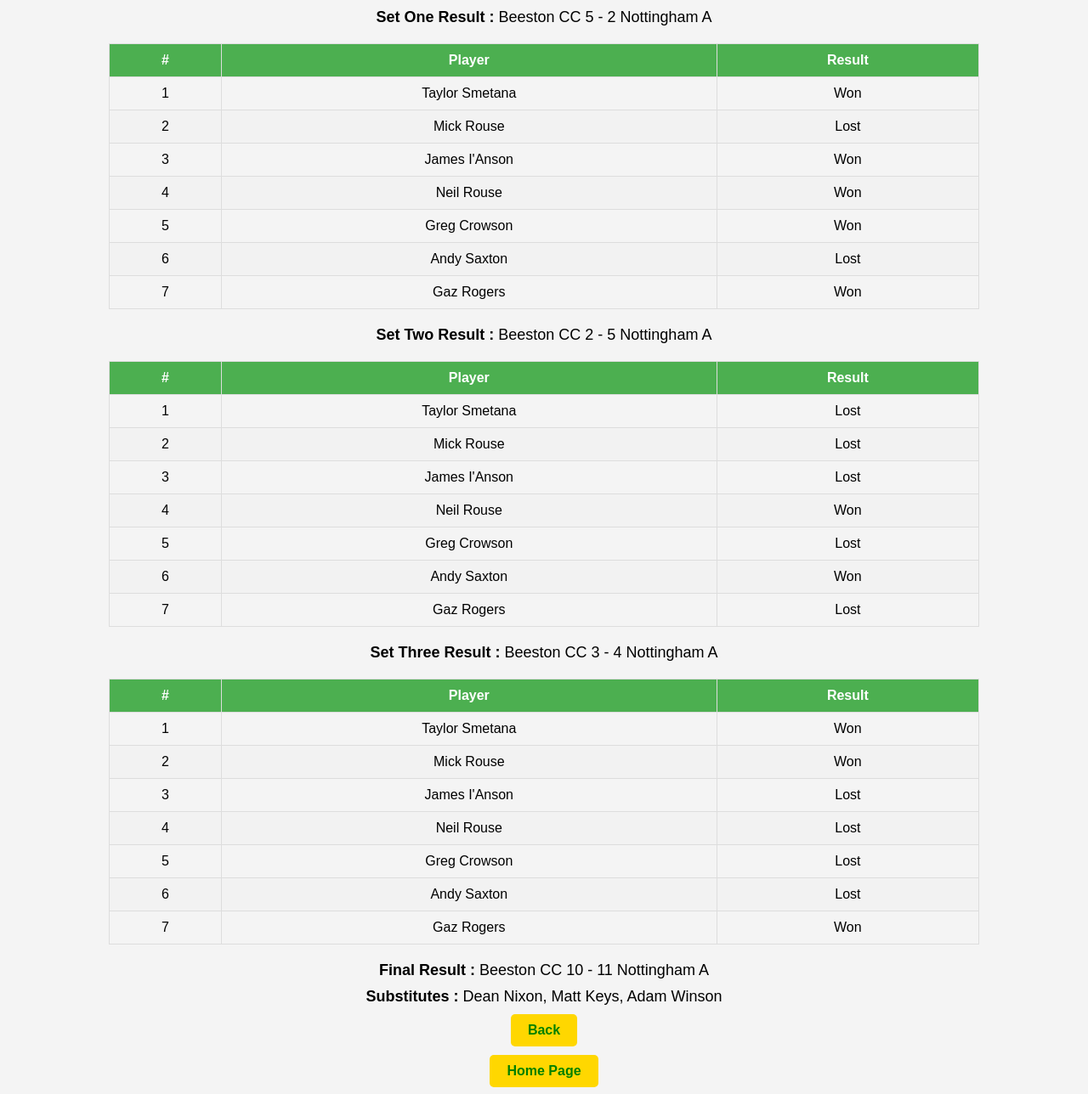
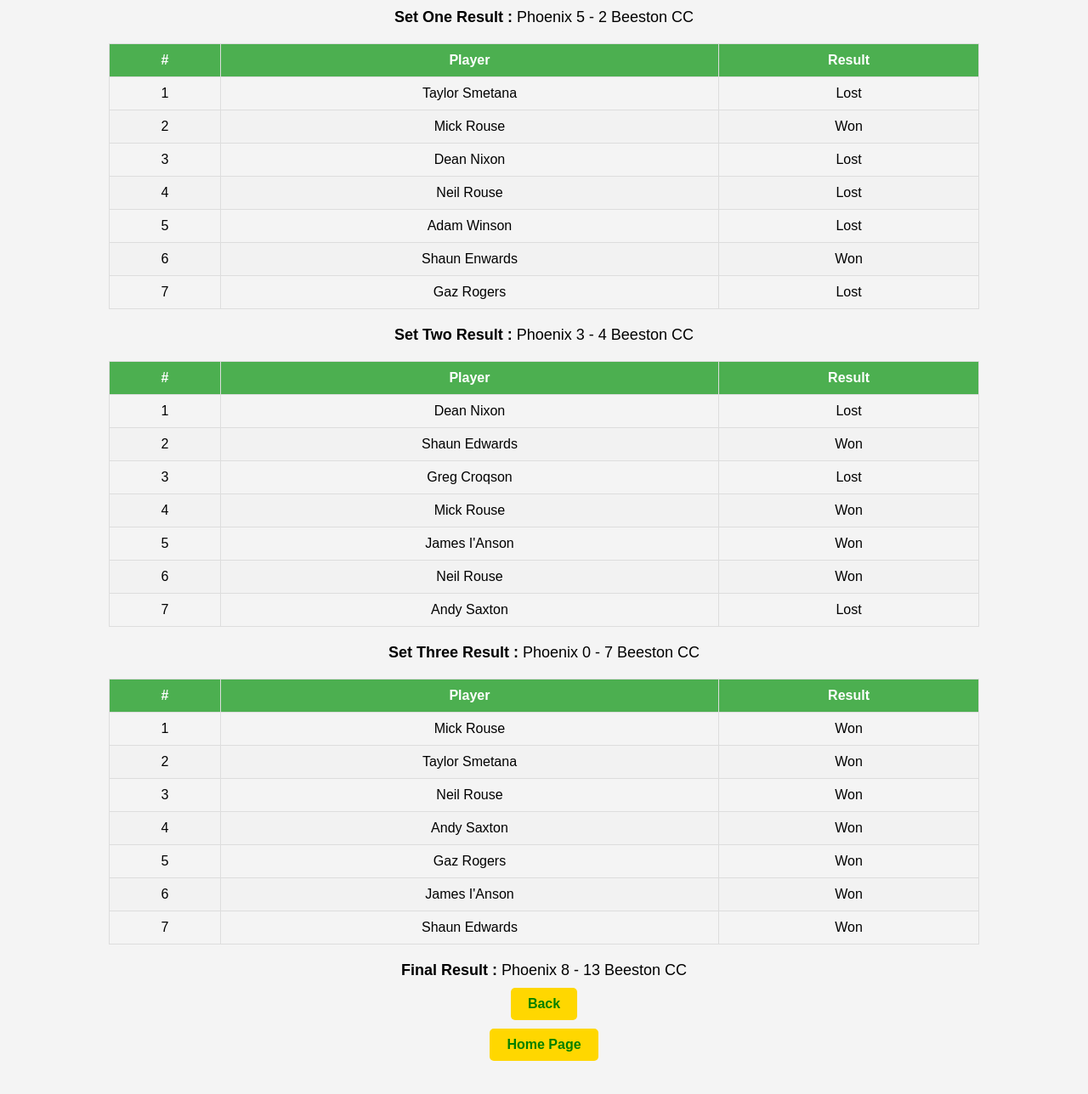
Before and after one commit to bccil/week-one-phoenix, a plain HTML site: page index.html in a window 1280 px wide. Shown: the part 58-1346 px from the top of the page at 85% size. After the commit the page ends 1316 px from the top, so only its background shows below. Drawn offline with Linux system fonts and the light colour scheme.

Commit message:
Update index.html

```diff
--- a/index.html
+++ b/index.html
@@ -73,63 +73,11 @@
 <body>
 
 <header>
-    <h1>Nottingham A</h1>
+    <h1>Phoenix</h1>
 </header>
 
 <section>
-    <div class="sub-header"><strong>Set One Result : </strong>Beeston CC 5 - 2 Nottingham A</div>
-</section>
-
-    <!-- Table for Player Results -->
-<table>
-    <thead>
-        <tr>
-            <th>#</th>
-            <th>Player</th>
-            <th>Result</th>
-        </tr>
-    </thead>
-    <tbody>
-        <tr>
-            <td>1</td>
-            <td>Taylor Smetana</td>
-            <td>Won</td>
-        </tr>
-        <tr>
-            <td>2</td>
-            <td>Mick Rouse</td>
-            <td>Lost</td>
-        </tr>
-        <tr>
-            <td>3</td>
-            <td>James I'Anson</td>
-            <td>Won</td>
-        </tr>
-        <tr>
-            <td>4</td>
-            <td>Neil Rouse</td>
-            <td>Won</td>
-        </tr>
-        <tr>
-            <td>5</td>
-            <td>Greg Crowson</td>
-            <td>Won</td>
-        </tr>
-        <tr>
-            <td>6</td>
-            <td>Andy Saxton</td>
-            <td>Lost</td>
-        </tr>
-        <tr>
-            <td>7</td>
-            <td>Gaz Rogers</td>
-            <td>Won</td>
-        </tr>
-    </tbody>
-</table>
-
-<section>
-    <div class="sub-header"><strong>Set Two Result : </strong>Beeston CC 2 - 5 Nottingham A</div>
+    <div class="sub-header"><strong>Set One Result : </strong>Phoenix 5 - 2 Beeston CC</div>
 </section>
 
     <!-- Table for Player Results -->
@@ -150,26 +98,26 @@
         <tr>
             <td>2</td>
             <td>Mick Rouse</td>
-            <td>Lost</td>
+            <td>Won</td>
         </tr>
         <tr>
             <td>3</td>
-            <td>James I'Anson</td>
+            <td>Dean Nixon</td>
             <td>Lost</td>
         </tr>
         <tr>
             <td>4</td>
             <td>Neil Rouse</td>
-            <td>Won</td>
+            <td>Lost</td>
         </tr>
         <tr>
             <td>5</td>
-            <td>Greg Crowson</td>
+            <td>Adam Winson</td>
             <td>Lost</td>
         </tr>
         <tr>
             <td>6</td>
-            <td>Andy Saxton</td>
+            <td>Shaun Enwards</td>
             <td>Won</td>
         </tr>
         <tr>
@@ -181,7 +129,7 @@
 </table>
 
 <section>
-    <div class="sub-header"><strong>Set Three Result : </strong>Beeston CC 3 - 4 Nottingham A</div>
+    <div class="sub-header"><strong>Set Two Result : </strong>Phoenix 3 - 4 Beeston CC</div>
 </section>
 
     <!-- Table for Player Results -->
@@ -196,48 +144,96 @@
     <tbody>
         <tr>
             <td>1</td>
+            <td>Dean Nixon</td>
+            <td>Lost</td>
+        </tr>
+        <tr>
+            <td>2</td>
+            <td>Shaun Edwards</td>
+            <td>Won</td>
+        </tr>
+        <tr>
+            <td>3</td>
+            <td>Greg Croqson</td>
+            <td>Lost</td>
+        </tr>
+        <tr>
+            <td>4</td>
+            <td>Mick Rouse</td>
+            <td>Won</td>
+        </tr>
+        <tr>
+            <td>5</td>
+            <td>James I'Anson</td>
+            <td>Won</td>
+        </tr>
+        <tr>
+            <td>6</td>
+            <td>Neil Rouse</td>
+            <td>Won</td>
+        </tr>
+        <tr>
+            <td>7</td>
+            <td>Andy Saxton</td>
+            <td>Lost</td>
+        </tr>
+    </tbody>
+</table>
+
+<section>
+    <div class="sub-header"><strong>Set Three Result : </strong>Phoenix 0 - 7 Beeston CC</div>
+</section>
+
+    <!-- Table for Player Results -->
+<table>
+    <thead>
+        <tr>
+            <th>#</th>
+            <th>Player</th>
+            <th>Result</th>
+        </tr>
+    </thead>
+    <tbody>
+        <tr>
+            <td>1</td>
+            <td>Mick Rouse</td>
+            <td>Won</td>
+        </tr>
+        <tr>
+            <td>2</td>
             <td>Taylor Smetana</td>
             <td>Won</td>
         </tr>
         <tr>
-            <td>2</td>
-            <td>Mick Rouse</td>
+            <td>3</td>
+            <td>Neil Rouse</td>
             <td>Won</td>
         </tr>
         <tr>
-            <td>3</td>
-            <td>James I'Anson</td>
-            <td>Lost</td>
-        </tr>
-        <tr>
             <td>4</td>
-            <td>Neil Rouse</td>
-            <td>Lost</td>
+            <td>Andy Saxton</td>
+            <td>Won</td>
         </tr>
         <tr>
             <td>5</td>
-            <td>Greg Crowson</td>
-            <td>Lost</td>
+            <td>Gaz Rogers</td>
+            <td>Won</td>
         </tr>
         <tr>
             <td>6</td>
-            <td>Andy Saxton</td>
-            <td>Lost</td>
+            <td>James I'Anson</td>
+            <td>Won</td>
         </tr>
         <tr>
             <td>7</td>
-            <td>Gaz Rogers</td>
+            <td>Shaun Edwards</td>
             <td>Won</td>
         </tr>
     </tbody>
 </table>
 
 <section>
-    <div class="sub-header"><strong>Final Result : </strong>Beeston CC 10 - 11 Nottingham A</div>
-</section>
-
-<section>
-    <div class="sub-header"><strong>Substitutes : </strong>Dean Nixon, Matt Keys, Adam Winson</div>
+    <div class="sub-header"><strong>Final Result : </strong>Phoenix 8 - 13 Beeston CC</div>
 </section>
 
 <section>
```
